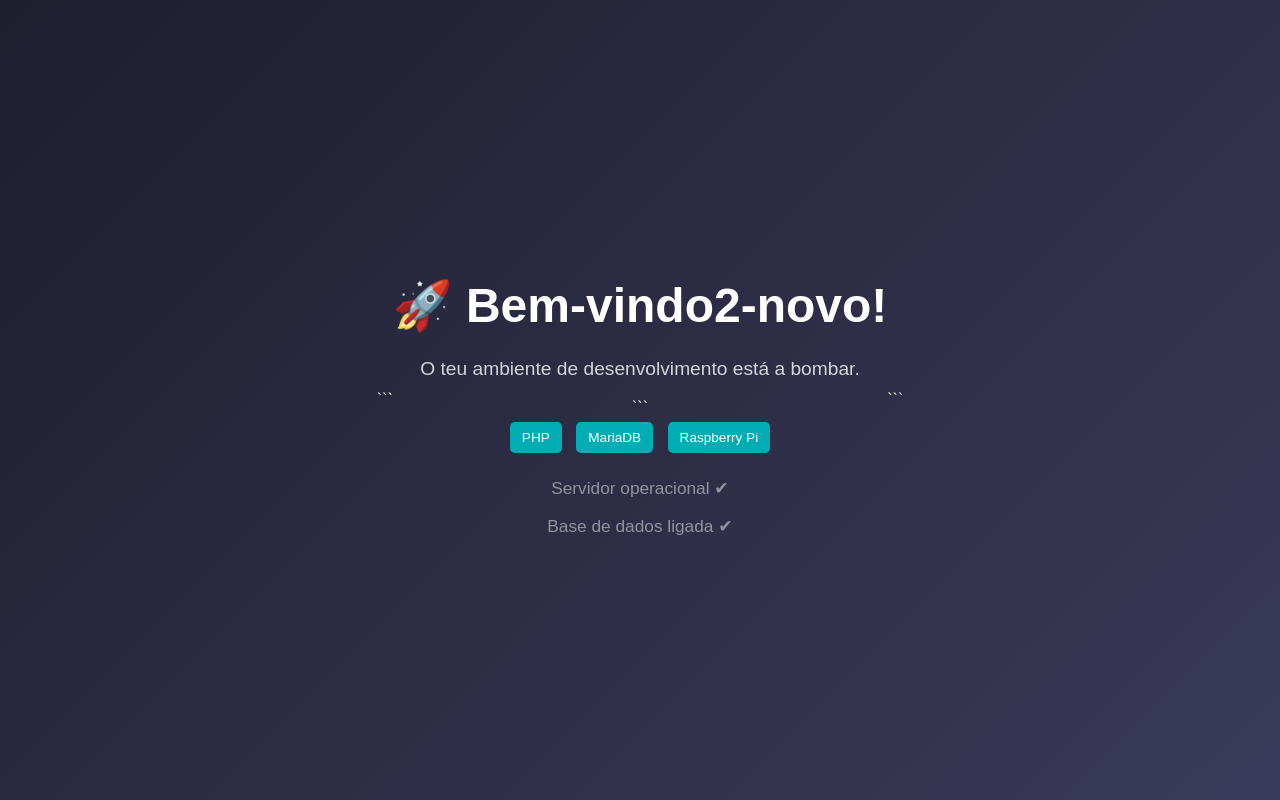
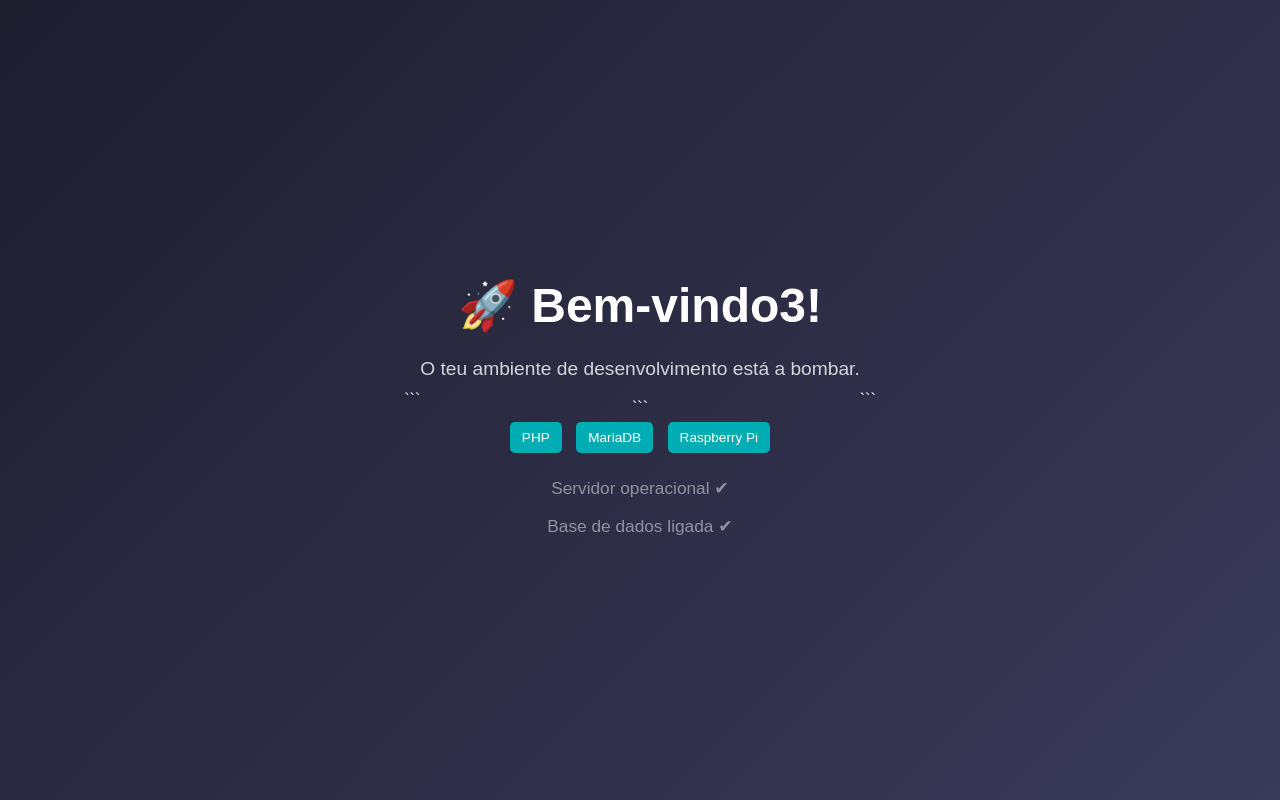
Before and after one commit to jportocom/teste1, a plain HTML site: page index.html in a window 1280 px wide. Drawn offline with Linux system fonts and the light colour scheme.

Commit message:
MPO-17/04/2026

````diff
--- a/index.html
+++ b/index.html
@@ -53,7 +53,7 @@
 </head>
 <body>
     <div class="container">
-        <h1>🚀 Bem-vindo2-novo!</h1>
+        <h1>🚀 Bem-vindo3!</h1>
         <p>O teu ambiente de desenvolvimento está a bombar.</p>
 
 ```
````
